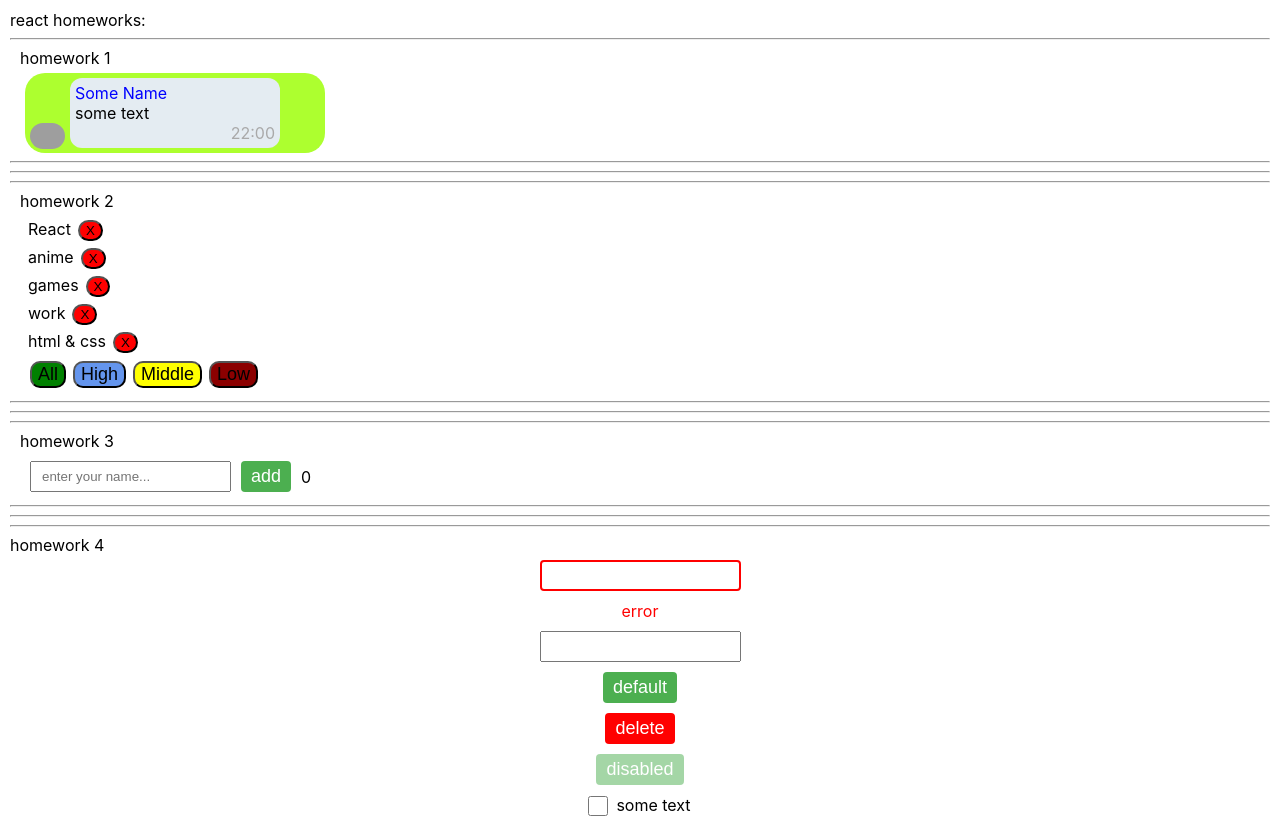
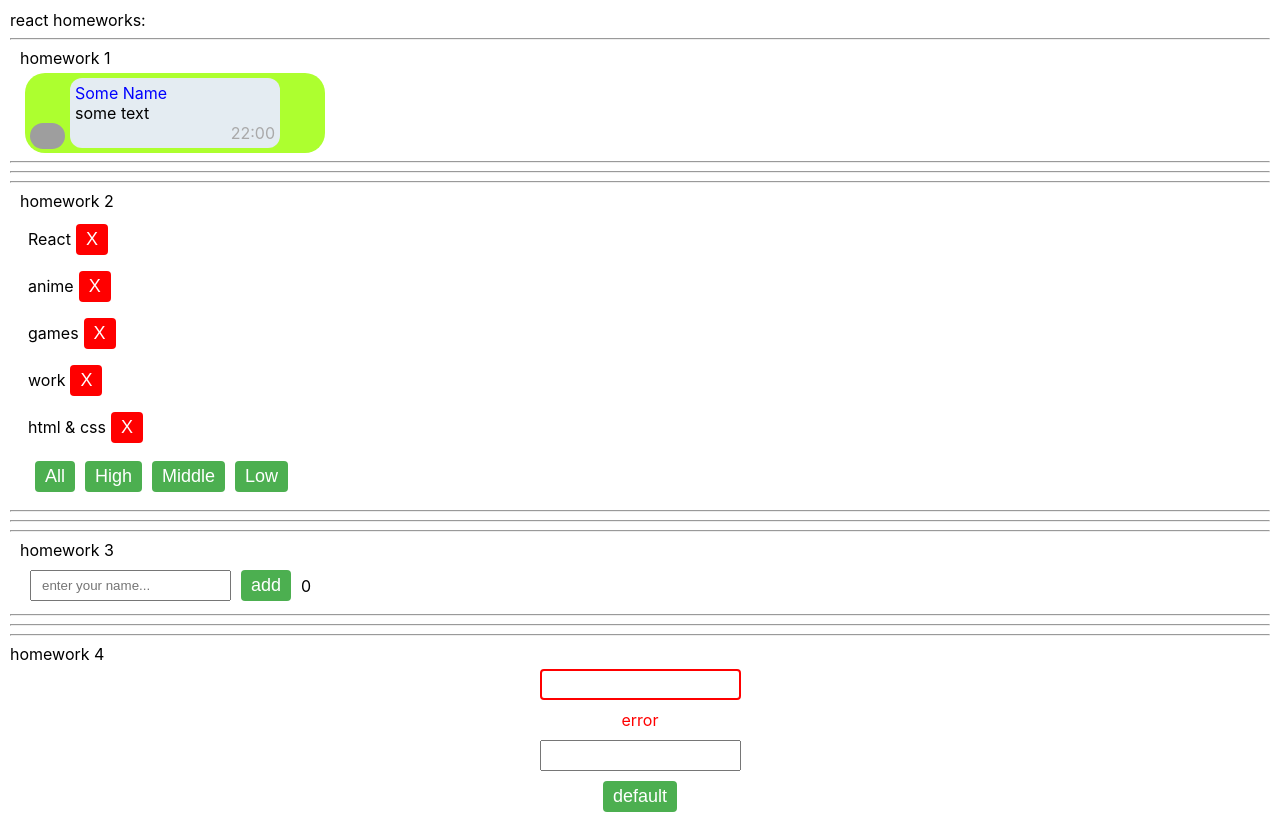
Before and after one commit to Saveliy-Georgiy/Homework2.0, a React (Create React App) app: page / in a window 1280 px wide. Shown: the top 818 px of the page. Built offline with nearby package versions, Linux system fonts and the light colour scheme; grey boxes are pictures that could not be loaded.

Commit message:
Changed buttons on SuperButtons (component)

```diff
--- a/src/p2-homeworks/h2/HW2/Affairs/Affair/Affair.tsx
+++ b/src/p2-homeworks/h2/HW2/Affairs/Affair/Affair.tsx
@@ -1,6 +1,7 @@
 import React from 'react'
 import { AffairType } from '../../HW2'
 import s from './Affair.module.css'
+import SuperButton from "../../../../h4/common/c2-SuperButton/SuperButton";
 
 type AffairPropsType = {
     affair: AffairType
@@ -12,10 +13,8 @@
 
     return (
         <div className={s.affairWrapper}>
-
             {props.affair.name}
-
-            <button className={s.button} onClick={deleteCallback}>X</button>
+            <SuperButton red onClick={deleteCallback}>X</SuperButton>
         </div>
     )
 }
--- a/src/p2-homeworks/h2/HW2/Affairs/Affairs.tsx
+++ b/src/p2-homeworks/h2/HW2/Affairs/Affairs.tsx
@@ -2,6 +2,7 @@
 import Affair from './Affair/Affair'
 import {AffairType, FilterType} from '../HW2'
 import s from './Affairs.module.css'
+import SuperButton from "../../../h4/common/c2-SuperButton/SuperButton";
 
 type AffairsPropsType = {
     data: Array<AffairType>
@@ -27,10 +28,10 @@
         <div>
             {mappedAffairs}
             <div className={s.buttonWrapper}>
-            <button className={s.button + " " + s.buttonAll} onClick={setAll}>All</button>
-            <button className={s.button + " " + s.buttonHigh} onClick={setHigh}>High</button>
-            <button className={s.button + " " + s.buttonMiddle} onClick={setMiddle}>Middle</button>
-            <button className={s.button + " " + s.buttonLow} onClick={setLow}>Low</button>
+                <SuperButton onClick={setAll}>All</SuperButton>
+                <SuperButton onClick={setHigh}>High</SuperButton>
+                <SuperButton onClick={setMiddle}>Middle</SuperButton>
+                <SuperButton onClick={setLow}>Low</SuperButton>
             </div>
         </div>
     )
```
